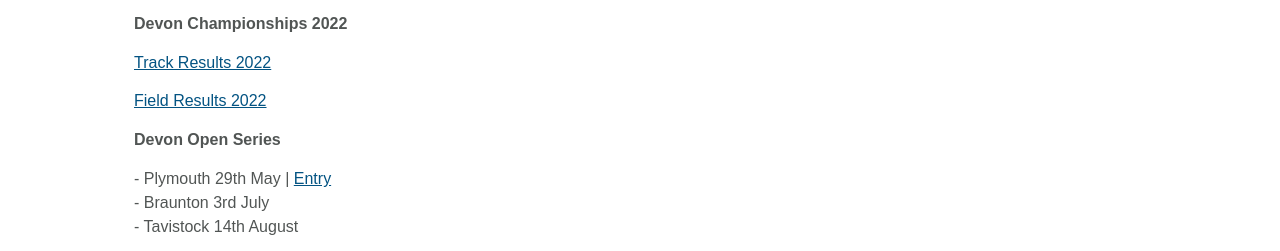
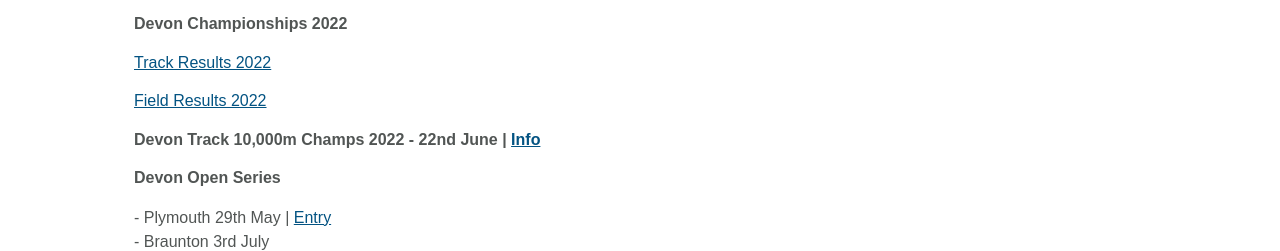
Before and after one commit to uxsw/devoncountyaa, a plain HTML site: page track.html in a window 1280 px wide. Shown: the part 553-804 px from the top of the page. Drawn offline with Linux system fonts and the light colour scheme.

Commit message:
Update track.html

```diff
--- a/track.html
+++ b/track.html
@@ -1,4 +1,4 @@
- <!DOCTYPE html>
+<!DOCTYPE html>
 <html>
 
 <head>
@@ -74,6 +74,8 @@
 		<p><a href="images/track22results.pdf">Track Results 2022</a></p>
 
 		<p><a href="images/field22results.pdf">Field Results 2022</a></p>
+
+		<p><strong>Devon Track 10,000m Champs 2022 - 22nd June | <a href="https://www.city-runs.co.uk/westcountry-mile">Info</a></strong></p>
 
 		<p><strong>Devon Open Series</strong></p>
 
```
